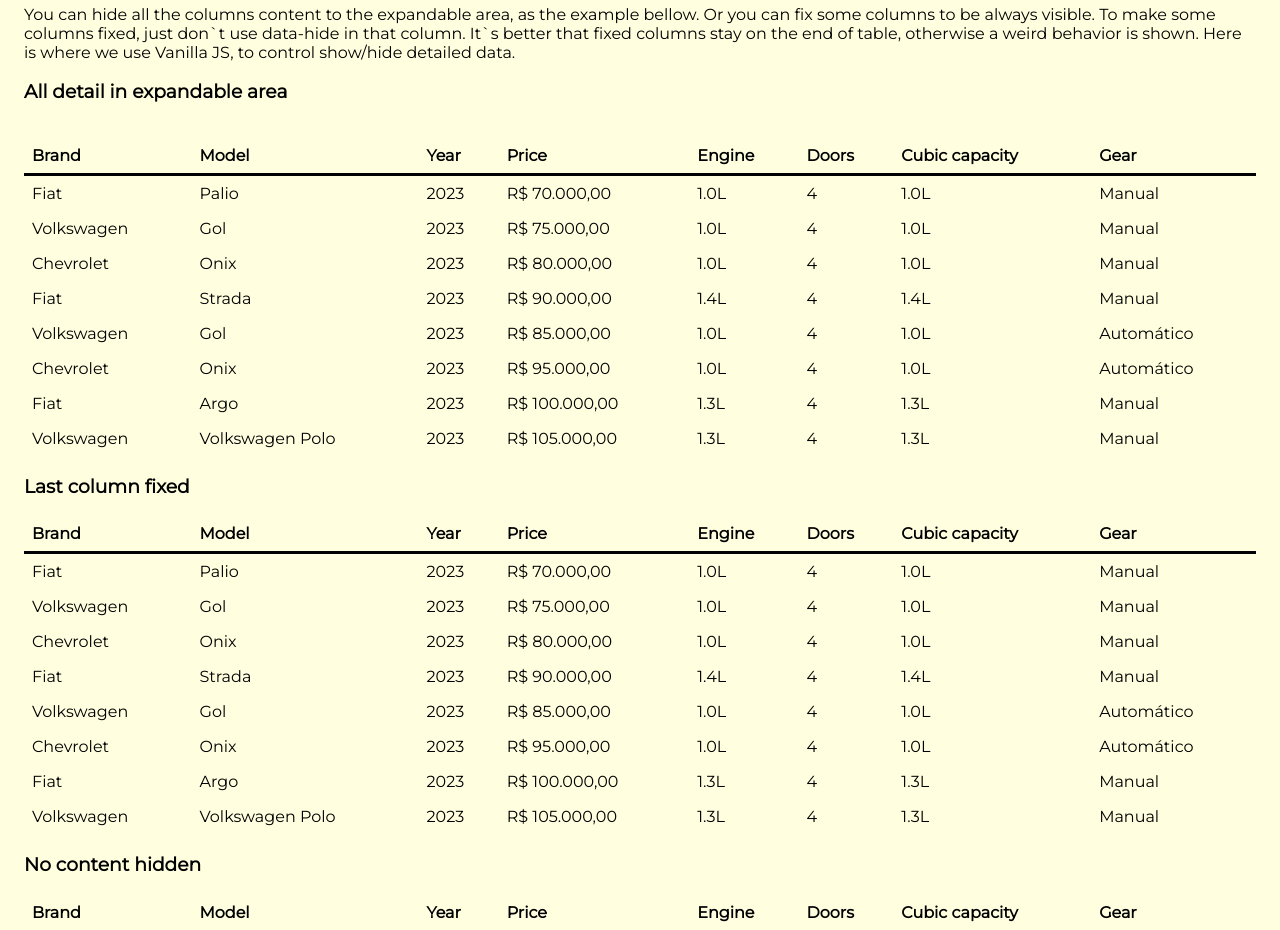
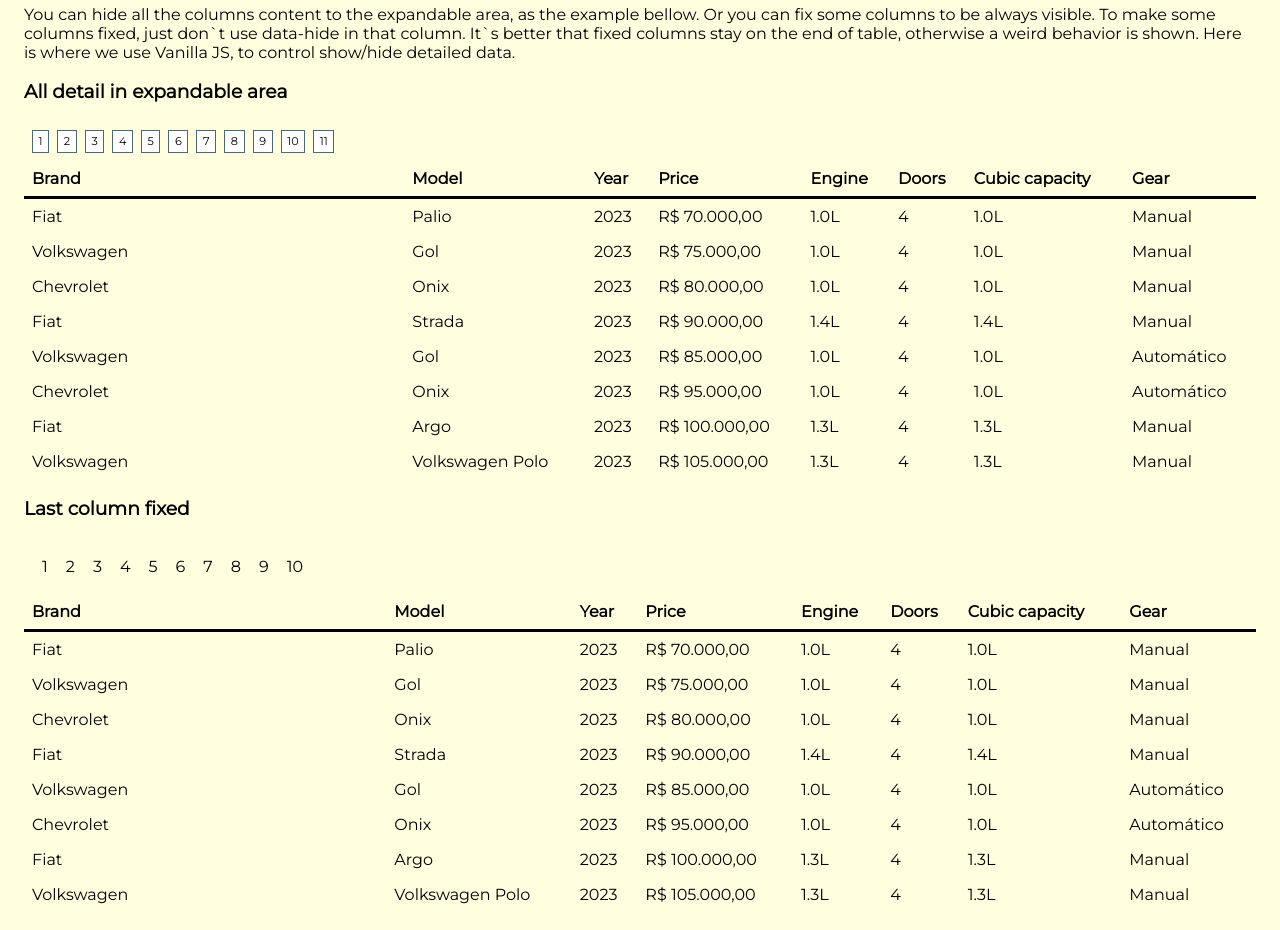
Before and after one commit to pedroleo/zw-responsive-grid, a plain HTML site: page index.html in a window 1280 px wide. Shown: the part 980-1910 px from the top of the page. Drawn offline with nearby package versions, Linux system fonts and the light colour scheme; files that its build step writes are made by us from their sources; a script that the page names is missing.

Commit message:
Fix for nested tables (Ignore nested ones)

```diff
--- a/index.html
+++ b/index.html
@@ -25,6 +25,27 @@
 		overflow-x: scroll;
 
 	}
+
+	ul.pagination {
+		list-style: none;
+		display: flex;
+		grid-gap: .5em;
+		padding: 0;
+		margin: 0;
+	}
+
+	ul.pagination li a {
+		display: block;
+		border: solid 1px #4c6778;
+		padding: .3em .5em;
+		background-color: #fff;
+		font-size: .7em;
+		text-decoration: none;
+		color: black;
+		text-align: center;
+
+	}
+
 </style>
 <body>
 
@@ -77,24 +98,19 @@
   <thead>
   <tr>
 	  <td>
-		  <!--<table>
-		  	<thead></thead>
-		  	<tbody>
-				<tr>
-					<td>1</td>
-					<td>2</td>
-					<td>3</td>
-					<td>4</td>
-					<td>5</td>
-					<td>6</td>
-					<td>7</td>
-					<td>8</td>
-					<td>9</td>
-					<td>10</td>
-		  		</tr>
-			</tbody>
-		  	<tfoot></tfoot>
-		  </table>-->
+		  <ul class="pagination">
+		  	<li><a href="">1</a></li>
+		  	<li><a href="">2</a></li>
+		  	<li><a href="">3</a></li>
+		  	<li><a href="">4</a></li>
+		  	<li><a href="">5</a></li>
+		  	<li><a href="">6</a></li>
+		  	<li><a href="">7</a></li>
+		  	<li><a href="">8</a></li>
+		  	<li><a href="">9</a></li>
+		  	<li><a href="">10</a></li>
+		  	<li><a href="">11</a></li>
+		  	</ul>
 	  </td>
   </tr>
     <tr>
@@ -195,6 +211,28 @@
 <h3>Last column fixed</h3>
 <table class="zw-rgrid" id="table-example-2" style="width: 100%; text-align: left">
   <thead>
+  <tr>
+	  <td>
+		  <table>
+			  <thead></thead>
+			  <tbody>
+			  	<tr>
+		  			<td>1</td>
+		  			<td>2</td>
+		  			<td>3</td>
+		  			<td>4</td>
+		  			<td>5</td>
+		  			<td>6</td>
+		  			<td>7</td>
+		  			<td>8</td>
+		  			<td>9</td>
+		  			<td>10</td>
+		  		</tr>
+			  </tbody>
+			  <tfoot></tfoot>
+		  </table>
+	  </td>
+  </tr>
     <tr>
       <th data-hide="true" data-pk="true">Brand</th>
       <th data-hide="true" data-pk="true">Model</th>
```
Also changed, not shown: zw-rgrid.ts (+5 -3 lines).
